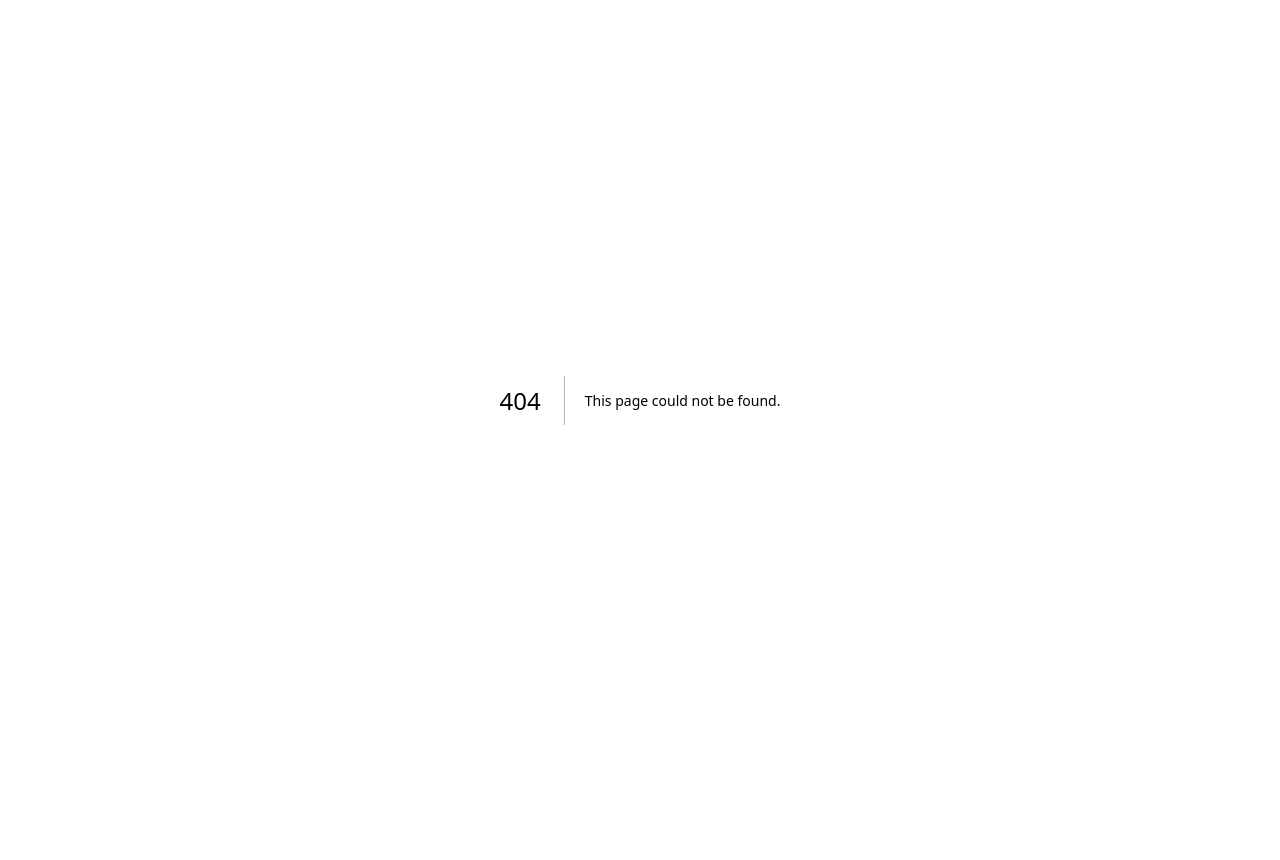
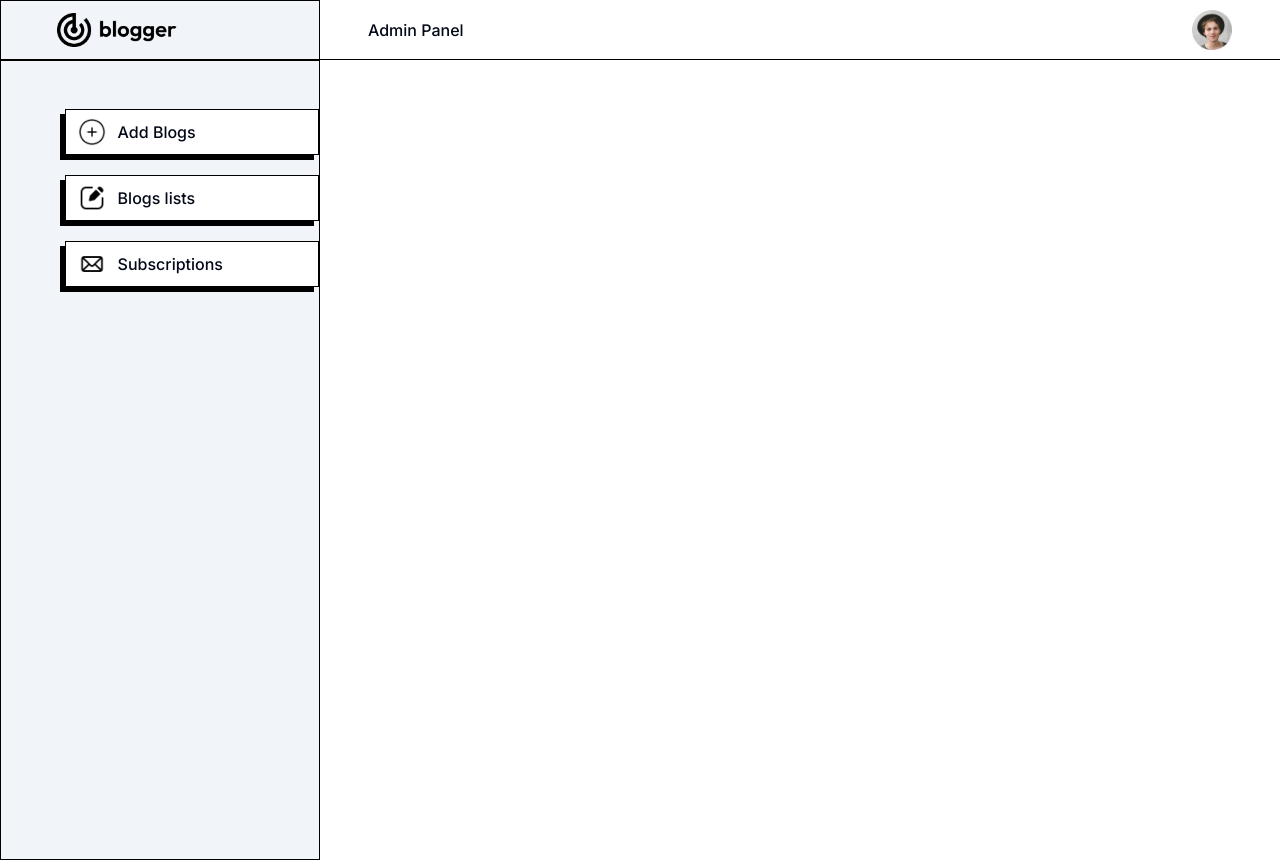
Before and after one commit to viraljain7/next-blog-app, a Next.js app: page /admin in a window 1280 px wide. Before the commit this address had no page. Before the commit the page ends 800 px from the top, so only its background shows below. Built offline with nearby package versions, Linux system fonts and the light colour scheme.

Commit message:
Implement Admin DashBoard

```diff
--- /dev/null
+++ b/src/app/admin/layout.jsx
@@ -0,0 +1,21 @@
+import { assets } from "@/Assets/assets";
+import Sidebar from "@/components/AdminComponents/Sidebar";
+import Image from "next/image";
+
+export default function Layout({ children }) {
+    return (
+        <>
+            <div className="flex">
+                <Sidebar />
+                <div className="flex flex-col w-full">
+                    <div className="flex items-center justify-between w-full py-3 max-h-[60px] px-12 border-b border-black">
+                        <h3 className="font-medium">Admin Panel</h3>
+                        <Image src={assets.profile_icon} width={40} alt="profile" />
+                    </div>
+                </div>
+            </div>
+
+            {children}
+        </>
+    );
+}
--- /dev/null
+++ b/src/app/admin/page.jsx
@@ -0,0 +1,11 @@
+import React from 'react'
+
+const page = () => {
+    return (
+        <div>
+
+        </div>
+    )
+}
+
+export default page
--- /dev/null
+++ b/src/components/AdminComponents/Sidebar.jsx
@@ -0,0 +1,34 @@
+import { assets } from '@/Assets/assets'
+import Image from 'next/image'
+import Link from 'next/link'
+import React from 'react'
+
+const Sidebar = () => {
+    return (
+        <div className='flex flex-col bg-slate-100'>
+            <div className='px-2 sm:pl-14 py-3 border border-black'>
+                <Image src={assets.logo} alt='logo' width={120} />
+            </div>
+            <div className='w-28 sm:w-80 h-[100vh] relative py-12 border border-black'>
+
+                <div className="absolute right-0 w-[50%] sm:w-[80%]">
+                    <Link href={'/admin/addProduct'} className='flex items-center gap-3 font-medium px-3   bg-white shadow-[-5px_5px_0px_#000] py-2 border border-black'>
+                        <Image src={assets.add_icon} alt='blog' width={28} />
+                        Add Blogs
+                    </Link>
+                    <Link href={'/admin/blogList'} className='mt-5 flex items-center gap-3 font-medium px-3 bg-white shadow-[-5px_5px_0px_#000] py-2 border border-black'>
+                        <Image src={assets.blog_icon} alt='blog' width={28} />
+                        Blogs lists
+                    </Link>
+                    <Link href={'/admin/subscriptions'} className='mt-5 flex items-center gap-3 font-medium px-3 bg-white shadow-[-5px_5px_0px_#000] py-2 border border-black'>
+                        <Image src={assets.email_icon} alt='blog' width={28} />
+                        Subscriptions
+                    </Link>
+                </div>
+            </div>
+
+        </div>
+    )
+}
+
+export default Sidebar
```
